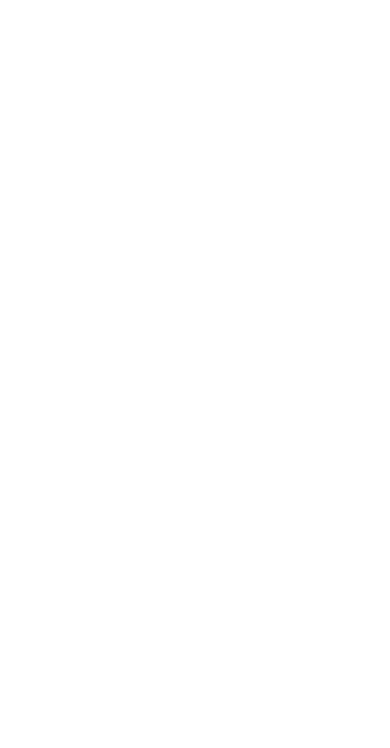
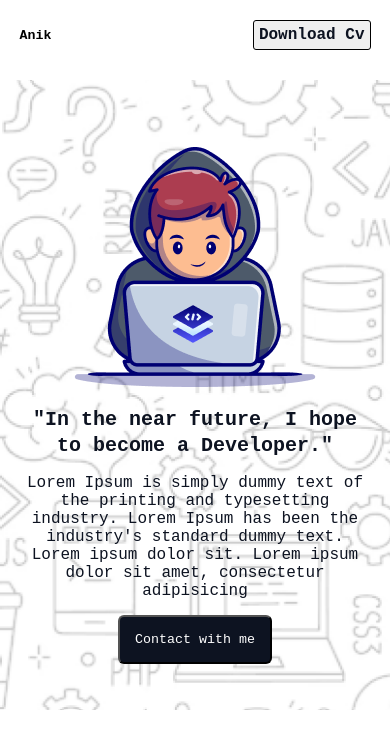
Before and after one commit to anikmondol/Challeng-Begins, a plain HTML site: page index.html in a window 390 px wide. Drawn offline with Linux system fonts and the light colour scheme; a web font is replaced by a local one.

Commit message:
added header and banner section in this git repo

```diff
--- a/index.html
+++ b/index.html
@@ -1,12 +1,53 @@
 <!DOCTYPE html>
 <html lang="en">
+
 <head>
     <meta charset="UTF-8">
     <meta name="viewport" content="width=device-width, initial-scale=1.0">
     <title>Document</title>
     <link rel="stylesheet" href="styles/style.css">
+    <!-- google font  -->
+    <link rel="preconnect" href="https://fonts.googleapis.com">
+    <link rel="preconnect" href="https://fonts.gstatic.com" crossorigin>
+    <link href="https://fonts.googleapis.com/css2?family=Azeret+Mono:ital,wght@0,100..900;1,100..900&display=swap"
+        rel="stylesheet">
 </head>
+
 <body>
+    <header>
+        <!-- header section -->
+        <section class="container header_container">
+            <div class="left_div">
+                <h5>Anik <span class="hidden">Mondal</span> </h5>
+            </div>
+            <div class="right_div">
+                <button>Download Cv</button>
+            </div>
+        </section>
+        <!-- banner section -->
+        <section class="banner">
+            <div class="banner_content container">
+                <div class="img_div">
+                    <img src="./assets/Group.png" alt="">
+                </div>
+                <h1>"In the near future, I hope to become a Developer."</h1>
+                <p>
+                    Lorem Ipsum is simply dummy text of the printing and typesetting industry. Lorem Ipsum has been the industry's standard dummy text. Lorem ipsum dolor sit. Lorem ipsum dolor sit amet, consectetur adipisicing <span class="hidden">
+                        elit. Cumque, cupiditate facilis fugit voluptate debitis dolore?
+                    </span>
+                </p>
+                <button>Contact with me</button>
+            </div>
+        </section>
+    </header>
+    <main>
 
+
+
+    </main>
+    <footer>
+
+    </footer>
 </body>
+
 </html>
--- a/styles/style.css
+++ b/styles/style.css
@@ -0,0 +1,206 @@
+* {
+    padding: 0;
+    margin: 0;
+    box-sizing: border-box;
+    font-family: "Azeret Mono", monospace;
+}
+
+
+.container {
+    width: 82%;
+    max-width: 1170px;
+    margin: 0 auto;
+}
+
+
+/* header */
+
+header .header_container {
+    display: flex;
+    align-items: center;
+    justify-content: space-between;
+    padding: 20px 0;
+}
+
+header .header_container .left_div h1 {
+    color: #0D1321;
+    font-size: 20px;
+    font-weight: 600;
+}
+
+header .header_container .right_div button {
+    color: #0D1321;
+    font-size: 18px;
+    font-weight: 600;
+    padding: 8px;
+    border-radius: 3px;
+    border: 1px solid black;
+}
+
+
+
+
+/* banner */
+
+header .banner {
+    background-image: url('../assets/Hero-bg.png');
+    width: 100%;
+    height: 630px;
+    background-size: cover;
+    background-repeat: no-repeat;
+    margin: 0 auto;
+    margin: 10px 0;
+    object-fit: cover;
+}
+
+header .banner .banner_content .img_div{
+    max-width: 300px;
+}
+
+header .banner .banner_content .img_div img{
+    width: 100%;
+}
+
+
+header .banner .banner_content {
+    display: flex;
+    flex-direction: column;
+    align-items: center;
+    justify-content: center;
+    align-items: center;
+    height: 100%;
+    margin: 0 auto;
+    text-align: center;
+    gap: 20px;
+    padding: 0px 30px;
+}
+
+
+header .banner .banner_content h1 {
+    color: #0D1321;
+    text-align: center;
+    font-size: 40px;
+    font-weight: 700;
+    line-height: 68px;
+    /* 141.667% */
+}
+
+
+header .banner .banner_content p {
+    color: #0D1321;
+    text-align: center;
+    font-size: 16px;
+    font-weight: 400;
+
+}
+
+
+header .banner .banner_content button {
+    display: flex;
+    padding: 21px 24px;
+    justify-content: center;
+    align-items: center;
+    border-radius: 8px;
+    background: #0D1321;
+    color: white;
+}
+
+
+/* tablet responsive */
+
+@media (max-width: 768px) {
+    .container {
+        width: 90%;
+    }
+
+    /* header */
+    header .banner .banner_content {
+        gap: 20px;
+        padding: 0px 0px;
+    }
+
+    header .header_container .left_div h1 {
+        font-size: 30px;
+        font-weight: 700;
+    }
+
+    header .header_container .right_div button {
+
+        font-size: 16px;
+        padding: 5px;
+        border-radius: 3px;
+    }
+
+
+
+    /* banner */
+
+    header .banner .banner_content h1 {
+        font-size: 30px;
+        line-height: 26px;
+
+    }
+
+    header .banner .banner_content {
+        padding-top: 20px;
+        gap: 12px;
+    }
+
+
+    header .banner .banner_content button {
+        border-radius: 6px;
+        color: white;
+    }
+
+
+}
+
+
+@media (max-width: 550px) {
+    .container {
+        width: 90%;
+    }
+
+    /* header */
+    header .banner .banner_content {
+        gap: 20px;
+        padding: 0px 0px;
+    }
+
+    header .header_container .left_div h1 {
+        font-size: 20px;
+        font-weight: 700;
+    }
+
+    header .header_container .right_div button {
+
+        font-size: 16px;
+        padding: 5px;
+        border-radius: 3px;
+    }
+
+    .hidden {
+        display: none;
+    }
+    /* banner */
+
+    header .banner .banner_content h1 {
+        font-size: 20px;
+        line-height: 26px;
+
+    }
+
+    header .banner .banner_content {
+        padding-top: 20px;
+        gap: 15px;
+    }
+
+
+    header .banner .banner_content button {
+        border-radius: 6px;
+        padding: 15px;
+        color: white;
+    }
+
+
+}
```
Also changed, not shown: assets/Group 3.png (added), assets/Group 4.png (added), assets/Group.png (added), assets/Hero-bg.png (added), assets/Layer_1.png (added), assets/css.png (added), assets/facebook.png (added), assets/github.png (added), assets/handshake.jpg (added), assets/html.png (added), assets/js.png (added), assets/linkedin-icon 1.png (added), assets/mongodb.png (added), assets/nodejs.png (added), 1 more files.
